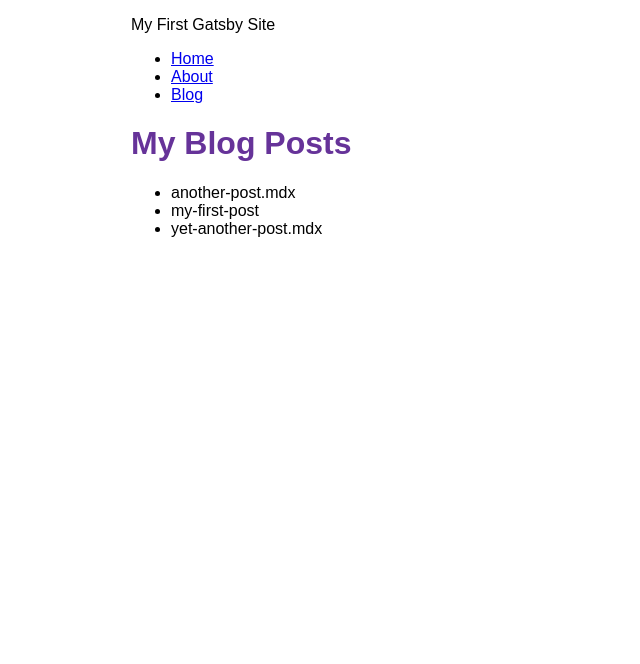
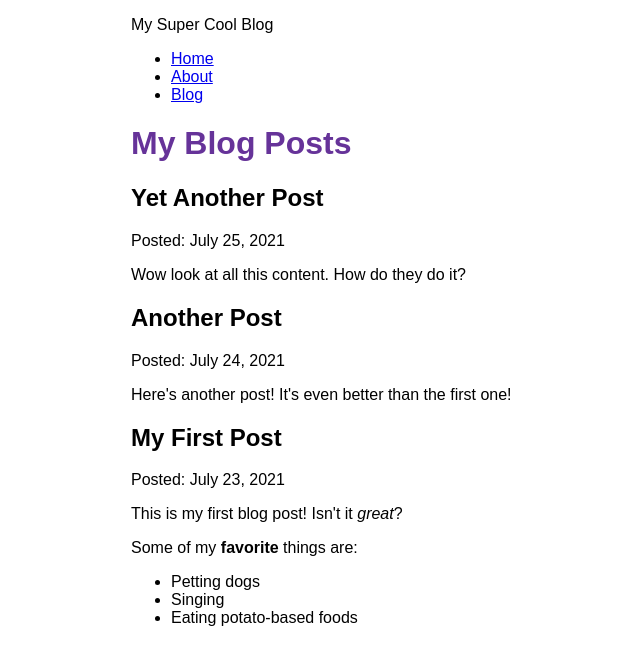
Before and after one commit to cwychgram/my-first-gatsby-site, a Gatsby site: page /blog in a window 1280 px wide. Shown: the whole page, without its empty margins (259-899 px from the left). Built offline with nearby package versions, Linux system fonts and the light colour scheme; Gatsby itself is replaced by a stand-in of ours.

Commit message:
Finished Gatsby Tutorial Part 5

```diff
--- /dev/null
+++ b/blog/another-post.mdx
@@ -0,0 +1,6 @@
+---
+title: "Another Post"
+date: "2021-07-24"
+---
+
+Here's another post! It's even better than the first one!
--- a/blog/my-first-post.mdx
+++ b/blog/my-first-post.mdx
@@ -0,0 +1,12 @@
+---
+title: "My First Post"
+date: "2021-07-23"
+---
+
+This is my first blog post! Isn't it *great*?
+
+Some of my **favorite** things are:
+
+* Petting dogs
+* Singing
+* Eating potato-based foods
--- /dev/null
+++ b/blog/yet-another-post.mdx
@@ -0,0 +1,6 @@
+---
+title: "Yet Another Post"
+date: "2021-07-25"
+---
+
+Wow look at all this content. How do they do it?
--- a/gatsby-config.js
+++ b/gatsby-config.js
@@ -1,17 +1,18 @@
 module.exports = {
   siteMetadata: {
-    title: "My First Gatsby Site",
+    title: "My Super Cool Blog",
   },
   plugins: [
     "gatsby-plugin-gatsby-cloud",
     "gatsby-plugin-image",
     "gatsby-plugin-sharp",
     {
-      resolve: "gatsby-source-filesystem",
+      resolve: `gatsby-source-filesystem`,
       options: {
         name: `blog`,
-        path: `${__dirname}/blog`,
-      }
+        path: `${__dirname}/blog/`,
+      },
     },
+    "gatsby-plugin-mdx",
   ],
 };
--- a/package.json
+++ b/package.json
@@ -15,9 +15,12 @@
     "clean": "gatsby clean"
   },
   "dependencies": {
+    "@mdx-js/mdx": "^1.6.22",
+    "@mdx-js/react": "^1.6.22",
     "gatsby": "^3.6.2",
     "gatsby-plugin-gatsby-cloud": "^2.7.1",
     "gatsby-plugin-image": "^1.7.1",
+    "gatsby-plugin-mdx": "^2.12.0",
     "gatsby-plugin-sharp": "^3.7.1",
     "gatsby-source-filesystem": "^3.7.1",
     "react": "^17.0.1",
--- a/src/pages/blog.js
+++ b/src/pages/blog.js
@@ -1,29 +1,39 @@
 import * as React from 'react'
 import { graphql } from 'gatsby'
+import { MDXRenderer } from 'gatsby-plugin-mdx'
 import Layout from '../components/layout'
 
 const BlogPage = ({ data }) => {
   return (
     <Layout pageTitle="My Blog Posts">
-      <ul>
       {
-        data.allFile.nodes.map(node => (
-          <li key={node.name}>
-            {node.name}
-          </li>
+        data.allMdx.nodes.map((node) => (
+          <article key={node.id}>
+            <h2>{node.frontmatter.title}</h2>
+            <p>Posted: {node.frontmatter.date}</p>
+            <MDXRenderer>
+              {node.body}
+            </MDXRenderer>
+          </article>
         ))
       }
-      </ul>
     </Layout>
   )
 }
+
 export const query = graphql`
   query {
-    allFile {
+    allMdx(sort: {fields: frontmatter___date, order: DESC}) {
       nodes {
-        name
+        frontmatter {
+          title
+          date(formatString: "MMMM DD, YYYY")
+        }
+        id
+        body
       }
     }
   }
 `
+
 export default BlogPage
```
Also changed, not shown: blog/another-post.mdx.txt (deleted), blog/yet-another-post.mdx.txt (deleted), 1 other file.
